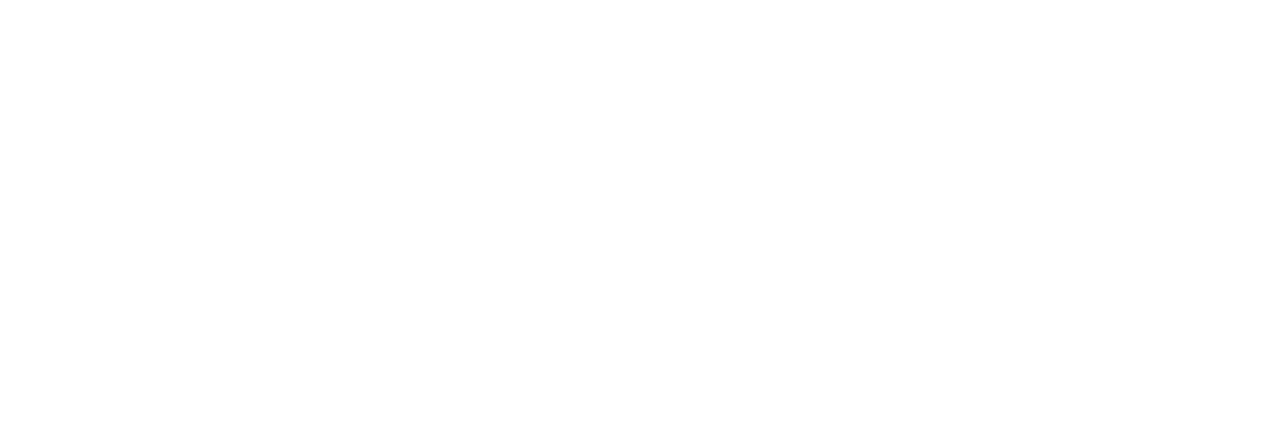
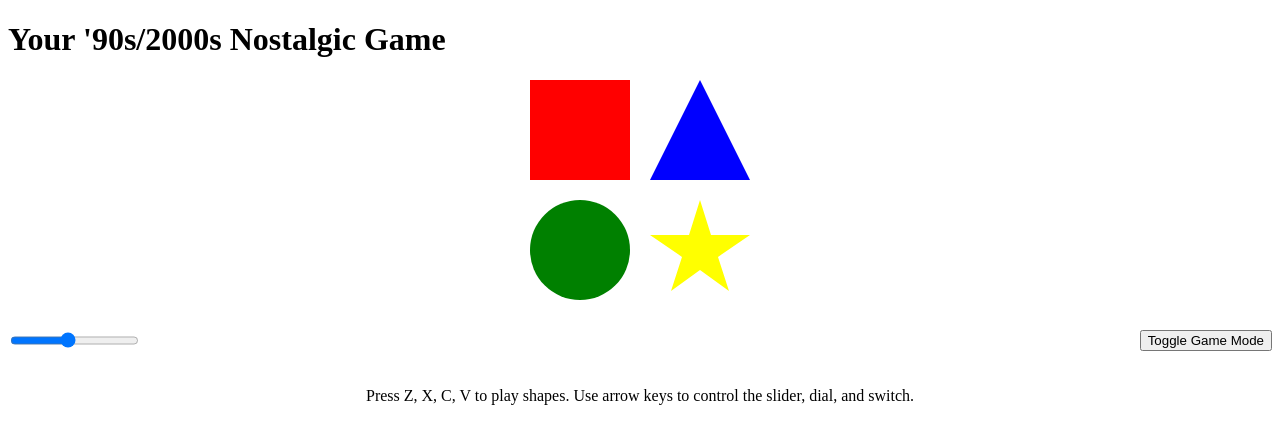
Before and after one commit to redlink2/redlink2web, a Nuxt app: page /simon in a window 1280 px wide. Before the commit this address had no page. Shown: the top 444 px of the page. Built offline with nearby package versions, Linux system fonts and the light colour scheme.

Commit message:
basic simon game concept

```diff
--- /dev/null
+++ b/components/simon.vue
@@ -0,0 +1,89 @@
+<template>
+	<div class="game-container">
+		<div class="shapes-container">
+			<div
+				v-for="(shape, index) in shapes"
+				:key="index"
+				:class="['shape', shape.type]"
+				@click="playShape(index)"
+			></div>
+		</div>
+
+		<div class="controls-container">
+			<input type="range" min="1" max="10" v-model="playbackSpeed" />
+			<button @click="toggleGameMode">Toggle Game Mode</button>
+		</div>
+
+		<div class="instructions-container">
+			<p>Press Z, X, C, V to play shapes. Use arrow keys to control the slider, dial, and switch.</p>
+		</div>
+	</div>
+</template>
+
+<script setup>
+	import { ref } from 'vue';
+
+	const shapes = [
+		{ type: 'square', sound: 'square.mp3' },
+		{ type: 'triangle', sound: 'triangle.mp3' },
+		{ type: 'circle', sound: 'circle.mp3' },
+		{ type: 'star', sound: 'star.mp3' },
+	];
+
+	const playbackSpeed = ref(5);
+
+	function playShape(index) {
+		console.log('Playing shape:', shapes[index]);
+	}
+
+	function toggleGameMode() {
+		console.log('Toggling game mode');
+	}
+</script>
+
+<style scoped>
+	.game-container {
+		display: flex;
+		flex-direction: column;
+		align-items: center;
+	}
+
+	.shapes-container {
+		display: grid;
+		grid-template-columns: repeat(2, 1fr);
+		gap: 20px;
+		margin-bottom: 30px;
+	}
+
+	.shape {
+		width: 100px;
+		height: 100px;
+		cursor: pointer;
+	}
+
+	.square {
+		background-color: red;
+	}
+
+	.triangle {
+		background-color: blue;
+		clip-path: polygon(50% 0%, 0% 100%, 100% 100%);
+	}
+
+	.circle {
+		background-color: green;
+		border-radius: 50%;
+	}
+
+	.star {
+		background-color: yellow;
+		clip-path: polygon(50% 0%, 61% 35%, 100% 35%, 68% 57%, 79% 91%, 50% 70%, 21% 91%, 32% 57%, 0% 35%, 39% 35%);
+	}
+
+	.controls-container {
+		display: flex;
+		justify-content: space-between;
+		width: 100%;
+		margin-bottom: 20px;
+	}
+</style>
--- a/pages/games.vue
+++ b/pages/games.vue
@@ -4,11 +4,11 @@
 		<ul>
 			<li><nuxt-link to="/">Home</nuxt-link></li>
 			<!-- tic-tac-toe -->
-			<li><a href="/tictactoe">tictactoe</a></li>
+			<li><nuxt-link href="/tictactoe">Tic-Tac-Toe</nuxt-link></li>
 			<!-- blackjack -->
-			<li><nuxt-link to="/blackjack">Play Blackjack</nuxt-link></li>
+			<li><nuxt-link to="/blackjack">Blackjack</nuxt-link></li>
 			<!-- simon -->
-			<li><a href="#">Coming Soon</a></li>
+			<li><nuxt-link href="/simon">Simon</nuxt-link></li>
 			<!-- minesweeper -->
 			<li><a href="#">Coming Soon</a></li>
 			<!-- hangman -->
--- /dev/null
+++ b/pages/simon.vue
@@ -0,0 +1,16 @@
+<template>
+	<div>
+		<h1>Your '90s/2000s Nostalgic Game</h1>
+		<SimonGame />
+	</div>
+</template>
+
+<script>
+	import SimonGame from '~/components/simon.vue';
+
+	export default {
+		components: {
+			SimonGame,
+		},
+	};
+</script>
```
